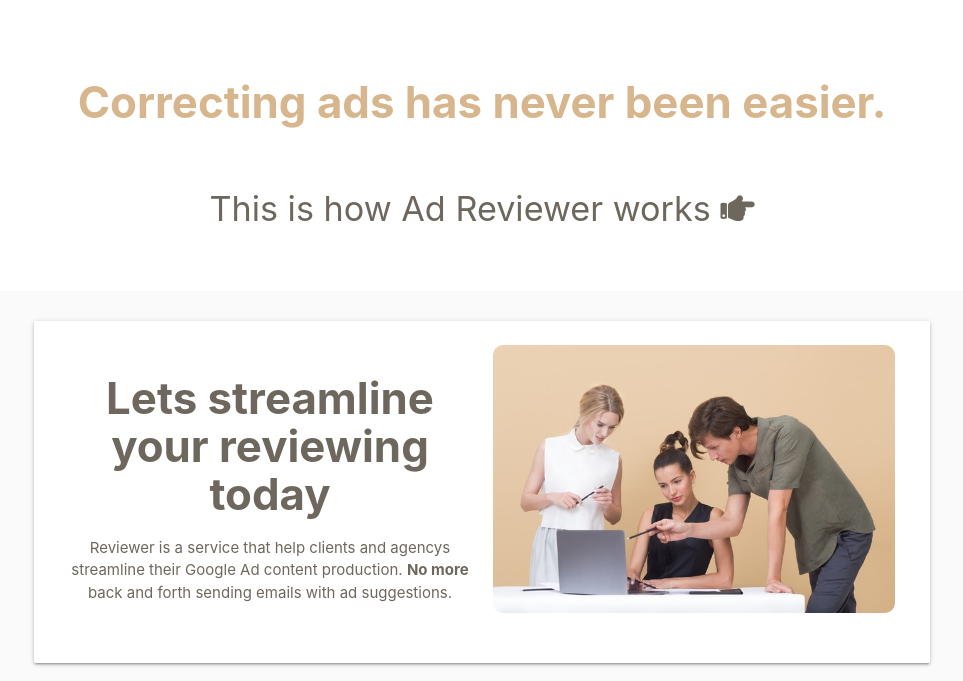
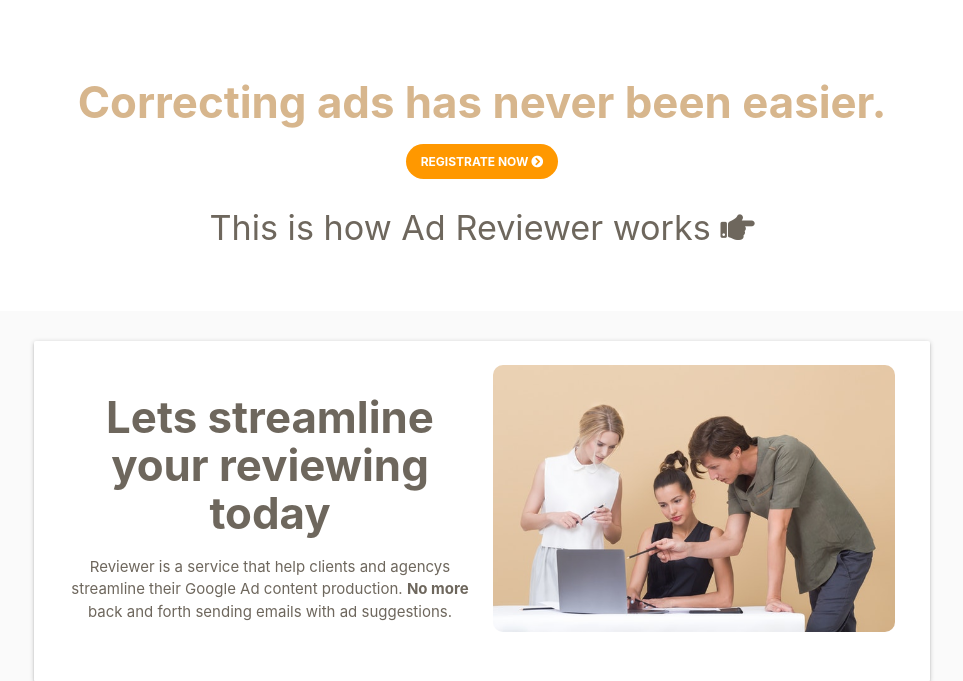
Before and after one commit to Carl-Henric/ms3, a Flask app: page / in a window 1280 px wide. Shown: the part 70-751 px from the top of the page, without its empty margins (158-1121 px from the left). Run offline with Flask 2, Linux system fonts and the light colour scheme; some libraries are stand-ins or nearby versions.

Commit message:
Added CTA button to registrate at index.html

```diff
--- a/templates/index.html
+++ b/templates/index.html
@@ -2,7 +2,9 @@
 {% block content %}
 <!-- header content -->
 <div class="hero">
-    <h3 class="beige">Correcting ads has never been easier.</h3><br>
+    <h3 class="beige">Correcting ads has never been easier. <br>
+        <a class="submit-button orange" href="{{ url_for('register')}}">Registrate now
+            <i class="fas fa-chevron-circle-right"></i></a></h3>
     <h4 class="forrestgreen">This is how Ad Reviewer works <a class="forrestgreen" href="{{ url_for('howto')}}">
         <i class="fas fa-hand-point-right forrestgreen"></i></a>
     </h4>
```
